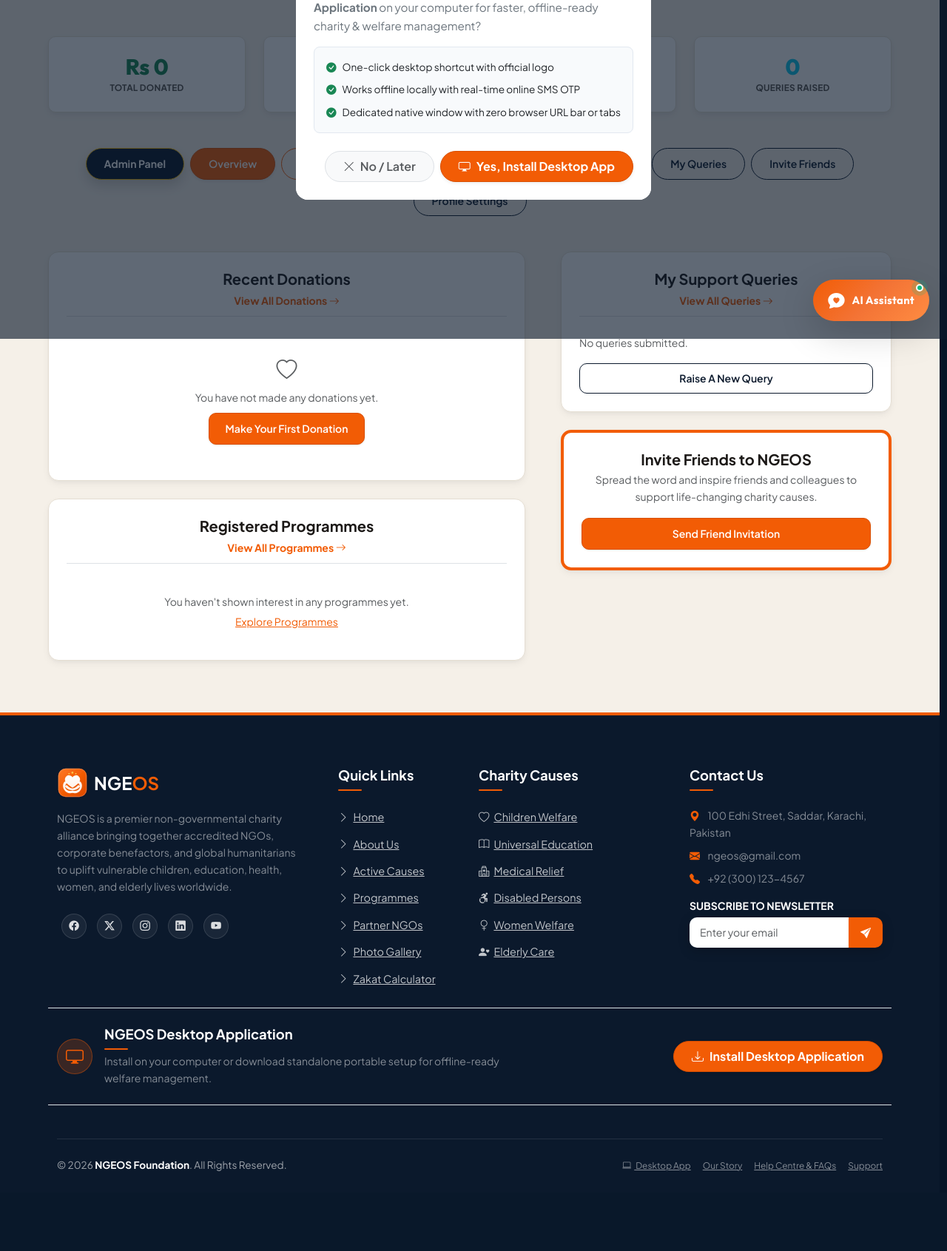
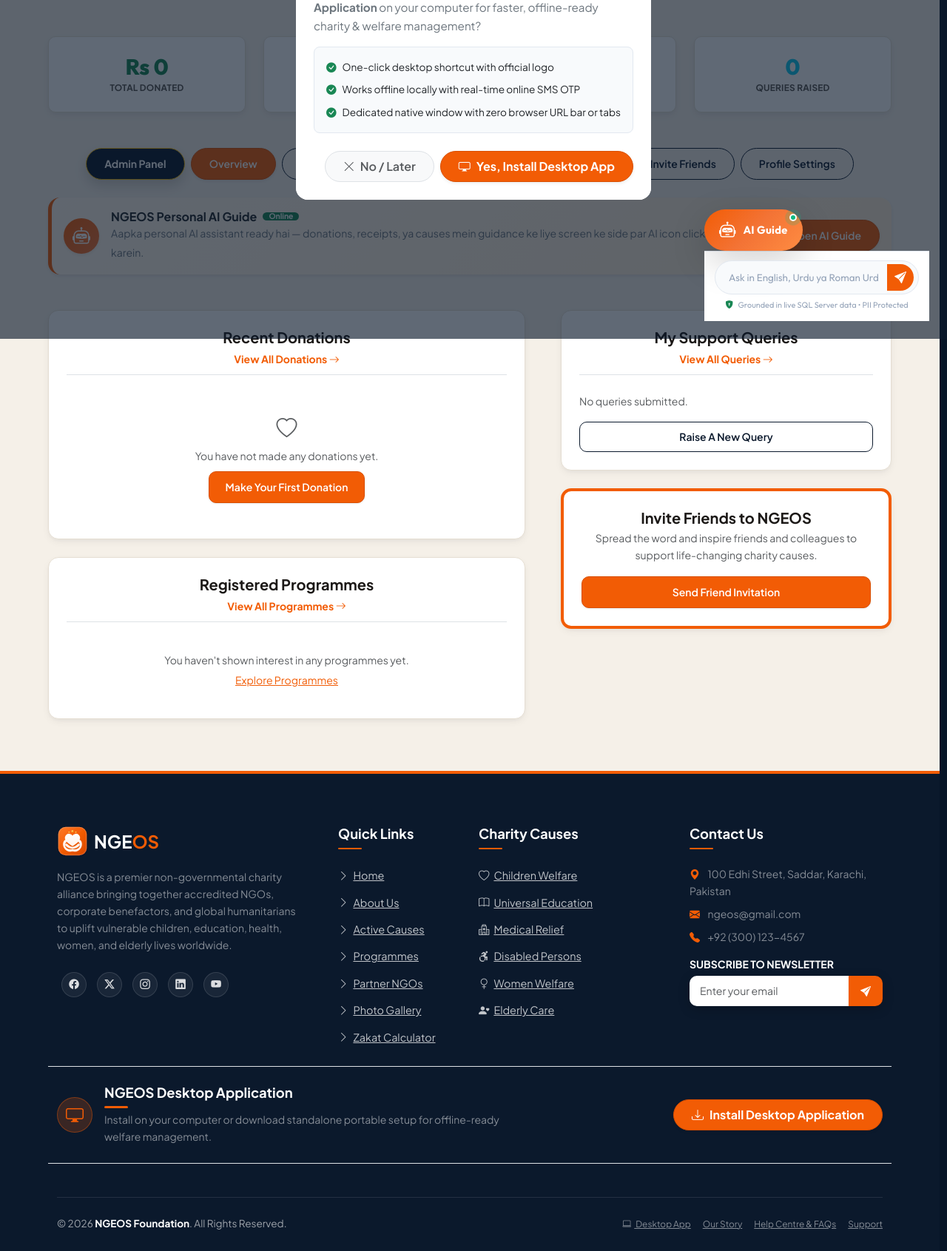
Before and after one commit to syedmuhammadsaim/NGEOS, an ASP.NET Core app: page /User/Dashboard in a window 1280 px wide. Shown: the part 342-2033 px from the top of the page at 74% size. Before the commit the page ends 1925 px from the top, so only its background shows below. Run offline with ASP.NET Core 8, Linux system fonts and the light colour scheme; the visitor is signed in with stand-in values (Sample User, id 1); data comes from the database, SQL or seed files in the repository; some libraries are stand-ins or nearby versions.

Commit message:
fix(ui): remove redundant button from user dashboard pills, upgrade side AI agent with guide icon and user personalization

```diff
--- a/NGEOS/Views/Shared/_ChatbotWidget.cshtml
+++ b/NGEOS/Views/Shared/_ChatbotWidget.cshtml
@@ -11,11 +11,11 @@
             aria-label="Open NGEOS AI Assistant"
             aria-expanded="false"
             aria-controls="ngeos-chatbot-window"
-            title="Chat with NGEOS AI Assistant">
-        <span class="trigger-icon-open"><i class="bi bi-chat-heart-fill"></i></span>
+            title="Chat with NGEOS AI Guide Assistant">
+        <span class="trigger-icon-open"><i class="bi bi-robot"></i></span>
         <span class="trigger-icon-close"><i class="bi bi-chevron-down"></i></span>
         <span class="status-pulse-dot" title="AI Assistant Online"></span>
-        <span class="trigger-label-pill d-none d-md-inline-flex">AI Assistant</span>
+        <span class="trigger-label-pill d-none d-md-inline-flex">AI Guide</span>
     </button>
 
     <!-- Chatbot Main Window -->
@@ -24,14 +24,14 @@
         <div class="ngeos-chat-header">
             <div class="d-flex align-items-center gap-2">
                 <div class="chat-avatar-wrapper position-relative">
-                    <div class="chat-avatar-icon">
-                        <img src="~/images/ngeos-logo.svg" alt="NGEOS Logo" class="chat-avatar-img" asp-append-version="true" />
+                    <div class="chat-avatar-icon d-flex align-items-center justify-content-center bg-orange text-white rounded-circle" style="width: 36px; height: 36px;">
+                        <i class="bi bi-robot fs-5"></i>
                     </div>
                     <span class="chat-online-badge" title="Live Database Grounded"></span>
                 </div>
                 <div>
                     <h6 class="mb-0 fw-bold text-white d-flex align-items-center gap-2" id="chat-header-title">
-                        NGEOS AI Assistant
+                        @(User.Identity?.IsAuthenticated == true ? "NGEOS Personal AI Guide" : "NGEOS AI Assistant")
                     </h6>
                     <small class="text-white-50 d-flex align-items-center gap-1 font-monospace" style="font-size: 0.72rem;">
                         <span id="ngeos-chat-provider-badge" class="badge rounded-pill bg-light text-dark fw-medium px-2" style="font-size: 0.65rem;">Groq + Gemini</span>
@@ -59,7 +59,58 @@
 
         <!-- Chat Conversation Messages Body -->
         <div id="ngeos-chat-messages" class="ngeos-chat-body" tabindex="0" role="log" aria-live="polite">
-            <!-- Initial Welcome Message Card -->
+            @if (User.Identity?.IsAuthenticated == true)
+            {
+                <!-- Initial Welcome Message Card for Logged-In User -->
+                <div class="chat-msg chat-msg-bot">
+                    <div class="msg-avatar">
+                        <div class="avatar-robot-icon d-flex align-items-center justify-content-center bg-orange text-white rounded-circle" style="width: 32px; height: 32px;">
+                            <i class="bi bi-robot small"></i>
+                        </div>
+                    </div>
+                    <div class="msg-content">
+                        <div class="msg-bubble welcome-bubble">
+                            <p class="mb-1 fw-bold text-dark">
+                                Assalam-o-Alaikum, @(User.Identity.Name ?? "Valued Donor")! 👋
+                            </p>
+                            <p class="mb-2 text-secondary" style="font-size: 0.88rem;">
+                                Main aapka <strong>Personal NGEOS Guide Agent</strong> hoon. Main aapko dashboard use karne, donation history &amp; receipts check karne, active causes explore karne, aur kisi bhi query mein guide karne ke liye hazir hoon:
+                            </p>
+                            <div class="lang-pills mb-2">
+                                <span class="badge bg-light text-dark border">English</span>
+                                <span class="badge bg-light text-dark border">Roman Urdu</span>
+                                <span class="badge bg-light text-dark border">اردو</span>
+                            </div>
+                        </div>
+                        <span class="msg-timestamp">Just now</span>
+                    </div>
+                </div>
+
+                <!-- Suggestion Chips Container for User -->
+                <div id="ngeos-chat-suggestions" class="chat-suggestions-area">
+                    <div class="suggestions-label"><i class="bi bi-compass-fill text-orange me-1"></i> Quick Guide Options:</div>
+                    <div class="suggestions-chips">
+                        <button type="button" class="suggestion-chip" data-prompt="Guide me on how to use my dashboard and track my donations.">
+                            <i class="bi bi-speedometer2 me-1"></i> Dashboard Guide
+                        </button>
+                        <button type="button" class="suggestion-chip" data-prompt="How can I make a new verified donation to an urgent cause?">
+                            <i class="bi bi-credit-card me-1"></i> Make Donation
+                        </button>
+                        <button type="button" class="suggestion-chip" data-prompt="What urgent welfare causes need funding right now?">
+                            <i class="bi bi-heart me-1"></i> Active Causes
+                        </button>
+                        <button type="button" class="suggestion-chip" data-prompt="How do I view my donation history and download receipts?">
+                            <i class="bi bi-receipt me-1"></i> Receipts & History
+                        </button>
+                        <button type="button" class="suggestion-chip" data-prompt="How do I raise a support query or contact NGO admins?">
+                            <i class="bi bi-question-circle me-1"></i> Raise Query
+                        </button>
+                    </div>
+                </div>
+            }
+            else
+            {
+                <!-- Initial Welcome Message Card for Guests / Public -->
                 <div class="chat-msg chat-msg-bot">
                     <div class="msg-avatar"><img src="~/images/ngeos-logo.svg" alt="NGEOS Logo" class="msg-avatar-img" asp-append-version="true" /></div>
                     <div class="msg-content">
@@ -80,7 +131,7 @@
                     </div>
                 </div>
 
-            <!-- Suggestion Chips Container -->
+                <!-- Suggestion Chips Container for Guests -->
                 <div id="ngeos-chat-suggestions" class="chat-suggestions-area">
                     <div class="suggestions-label"><i class="bi bi-lightning-charge-fill me-1"></i> Quick questions:</div>
                     <div class="suggestions-chips">
@@ -103,6 +154,8 @@
                             <i class="bi bi-shield-check me-1"></i> Zakat & Sadqah
                         </button>
                     </div>
+                </div>
+            }
             </div>
 
             <!-- Dynamic Messages will append here -->
--- a/NGEOS/Views/Shared/_Layout.cshtml
+++ b/NGEOS/Views/Shared/_Layout.cshtml
@@ -277,12 +277,6 @@
                     <li class="nav-item"><a class="nav-link" asp-controller="Home" asp-action="HelpCentre">Help Centre</a></li>
 
                     <li class="nav-item"><a class="nav-link" asp-controller="Home" asp-action="Contact">Contact</a></li>
-
-                    <li class="nav-item">
-                        <a class="nav-link text-primary fw-bold d-inline-flex align-items-center gap-1" href="javascript:void(0)" onclick="document.getElementById('ngeos-chatbot-toggle-btn')?.click();" title="Chat with NGEOS AI Assistant">
-                            <i class="bi bi-robot"></i> <span>AI Assistant</span>
-                        </a>
-                    </li>
 
                 </ul>
 
--- a/NGEOS/Views/User/Dashboard.cshtml
+++ b/NGEOS/Views/User/Dashboard.cshtml
@@ -94,7 +94,7 @@
     </div>
 
     <!-- Quick Navigation Pills -->
-    <div class="d-flex flex-wrap justify-content-center gap-2 mb-5" data-aos="fade-up">
+    <div class="d-flex flex-wrap justify-content-center gap-2 mb-4" data-aos="fade-up">
         @if (User.IsInRole("Admin") || Model.User.Role == "Admin")
         {
             <a asp-controller="Admin" asp-action="Index" class="btn btn-navy text-white btn-sm rounded-pill px-4 shadow fw-bold border border-warning">
@@ -102,12 +102,32 @@
             </a>
         }
         <a asp-action="Dashboard" class="btn btn-orange btn-sm rounded-pill px-4 shadow-sm fw-semibold">Overview</a>
-        <a asp-action="AiAssistant" class="btn btn-outline-orange btn-sm rounded-pill px-4 fw-semibold"><i class="bi bi-robot me-1"></i> AI Assistant</a>
         <a asp-action="Donations" class="btn btn-outline-navy btn-sm rounded-pill px-4 fw-semibold">Donation History</a>
         <a asp-action="Programmes" class="btn btn-outline-navy btn-sm rounded-pill px-4 fw-semibold">My Programmes</a>
         <a asp-action="Queries" class="btn btn-outline-navy btn-sm rounded-pill px-4 fw-semibold">My Queries</a>
         <a asp-action="InviteFriends" class="btn btn-outline-navy btn-sm rounded-pill px-4 fw-semibold">Invite Friends</a>
         <a asp-action="Profile" class="btn btn-outline-navy btn-sm rounded-pill px-4 fw-semibold">Profile Settings</a>
+    </div>
+
+    <!-- Personal AI Guide Helper Banner -->
+    <div class="giveaid-card p-3 mb-5 rounded-4 shadow-sm border-0" style="background: linear-gradient(135deg, #fff7ed 0%, #ffedd5 100%); border-left: 5px solid #f25c05 !important;" data-aos="fade-up">
+        <div class="d-flex flex-column flex-sm-row align-items-sm-center justify-content-between gap-3">
+            <div class="d-flex align-items-center gap-3">
+                <div class="rounded-circle d-flex align-items-center justify-content-center text-white shadow-sm flex-shrink-0" style="width: 48px; height: 48px; background: linear-gradient(135deg, #f25c05 0%, #f37335 100%);">
+                    <i class="bi bi-robot fs-4"></i>
+                </div>
+                <div>
+                    <h6 class="fw-bold mb-0 text-dark d-flex align-items-center gap-2">
+                        NGEOS Personal AI Guide
+                        <span class="badge bg-success small px-2 py-0" style="font-size: 0.65rem;">Online</span>
+                    </h6>
+                    <small class="text-secondary">Aapka personal AI assistant ready hai — donations, receipts, ya causes mein guidance ke liye screen ke side par AI icon click karein.</small>
+                </div>
+            </div>
+            <button type="button" class="btn btn-orange btn-sm rounded-pill px-4 fw-semibold text-nowrap shadow-sm" onclick="document.getElementById('ngeos-chatbot-toggle-btn')?.click();">
+                <i class="bi bi-chat-dots-fill me-1"></i> Open AI Guide
+            </button>
+        </div>
     </div>
 
     <div class="row g-5">
```
Lines whose indentation alone changed are shown as unchanged.
